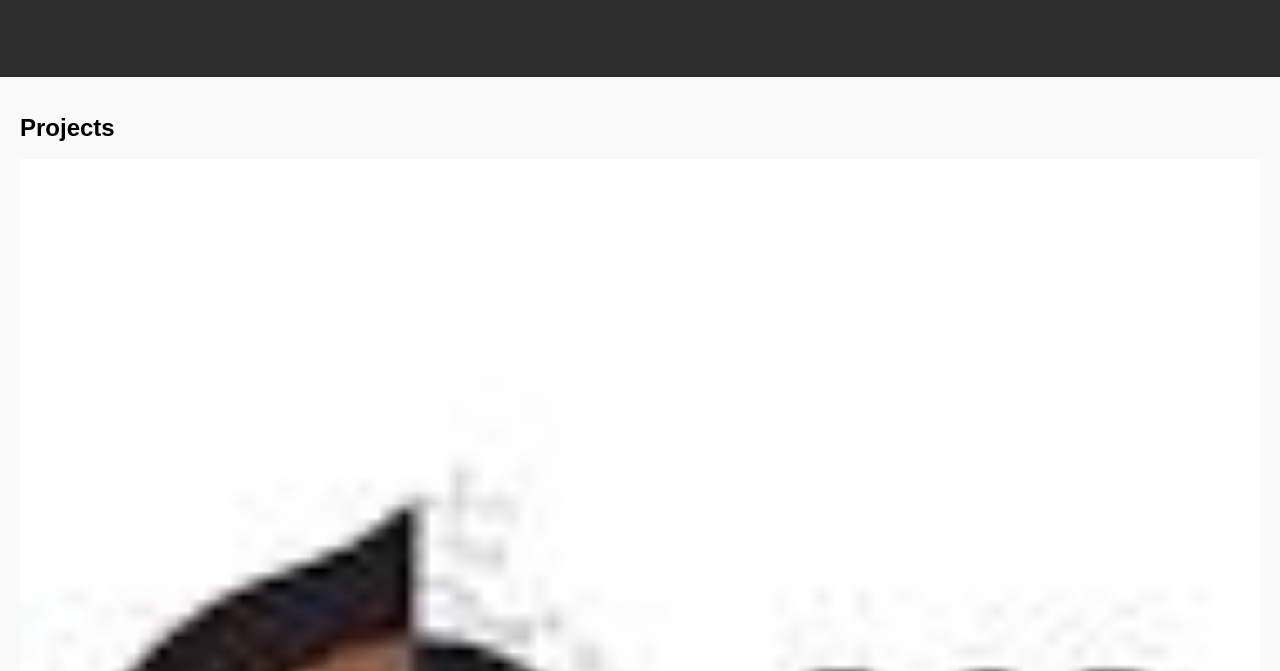
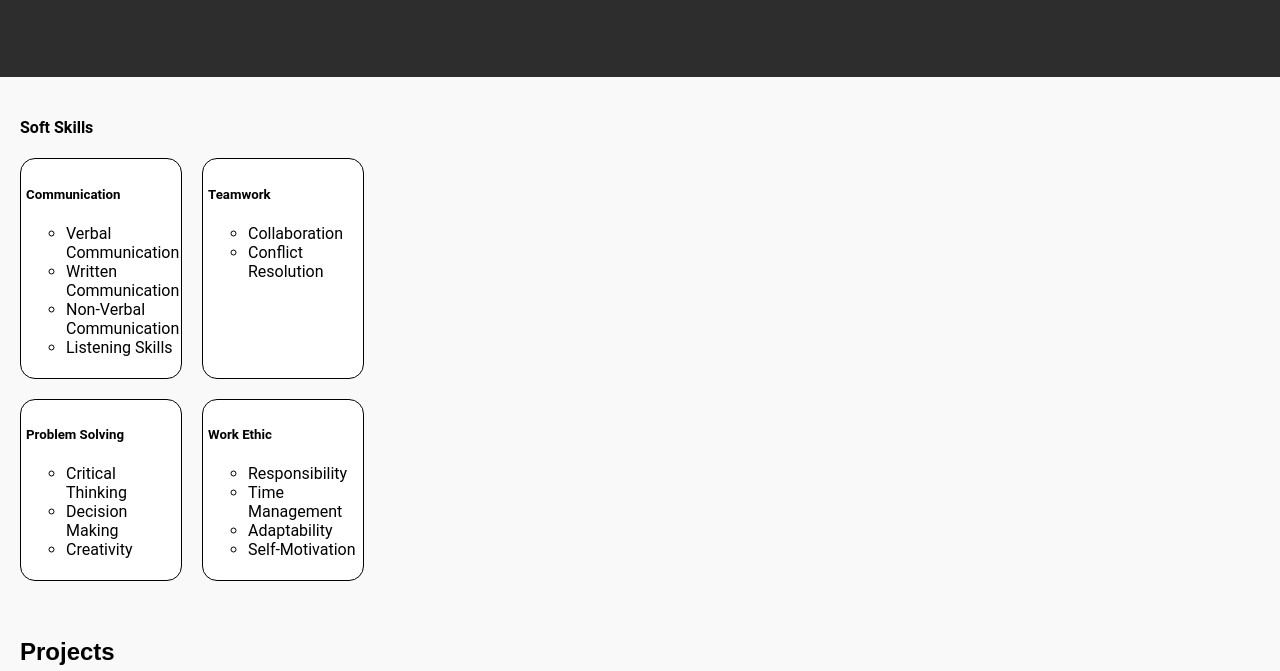
Before and after one commit to Tamiru-Alemnew/UGR_5857-14-bootstrap, a plain HTML site: page src/home.html in a window 1280 px wide. Shown: the part 2356-3027 px from the top of the page. Drawn offline with Linux system fonts and the light colour scheme.

Commit message:
added the layout using css flexbox

```diff
--- a/src/css/styles.css
+++ b/src/css/styles.css
@@ -101,7 +101,7 @@ header img{
 }
 .contact-me{
     background-color: rgb(255, 255, 255);
-    padding: 40px;
+    padding: 20px;
 }
 .contact-me-form{
     display: flex;
@@ -153,6 +153,13 @@ footer{
     line-height: 22px;
     font-family: sans-serif;
 
+}
+.projects img{
+    border: 1px solid black;
+    border-radius: 10px;
+}
+.soft-skills{
+    padding: 20px;
 }
 .nav-title{
     font-size: larger;
@@ -257,6 +264,7 @@ address{
 .rresume-text{
 display: flex;
 flex-direction: column;
+padding: 10px;
 }
 
 .skill-list{
@@ -271,6 +279,7 @@ flex-direction: column;
     border: 1px solid black;
     padding: 5px;
     border-radius: 15px;
+    background-color: white;
 }
 .skill-set ul li {
     color: black;
--- a/src/home.html
+++ b/src/home.html
@@ -84,7 +84,49 @@
             </div>
         </div>
     </section>
+    <div class="soft-skills">
+        <h4>Soft Skills</h4>
+        <div class="skill-list">
+            <div class="upper">
+                <div class="skill-set">
+                    <h5>Communication</h5>
+                    <ul>
+                        <li>Verbal Communication</li>
+                        <li>Written Communication</li>
+                        <li>Non-Verbal Communication</li>
+                        <li>Listening Skills</li>
+                    </ul>
+                </div>
+                <div class="skill-set">
+                    <h5>Teamwork</h5>
+                    <ul>
+                        <li>Collaboration</li>
+                        <li>Conflict Resolution</li>
+                    </ul>
+                </div>
+            </div>
+            <div class="lower">
+                <div class="skill-set">
+                    <h5>Problem Solving</h5>
+                    <ul>
+                        <li>Critical Thinking</li>
+                        <li>Decision Making</li>
+                        <li>Creativity</li>
+                    </ul>
+                </div>
 
+                <div class="skill-set">
+                    <h5>Work Ethic</h5>
+                    <ul>
+                        <li>Responsibility</li>
+                        <li>Time Management</li>
+                        <li>Adaptability</li>
+                        <li>Self-Motivation</li>
+                    </ul>
+                </div>
+            </div>
+        </div>
+    </div>
     <!-- project  -->
     <section class="projects">
         <h2>Projects</h2>
```
Also changed, not shown: src/projects.html (+15 -0 lines), src/resume.html (+5 -16 lines).
